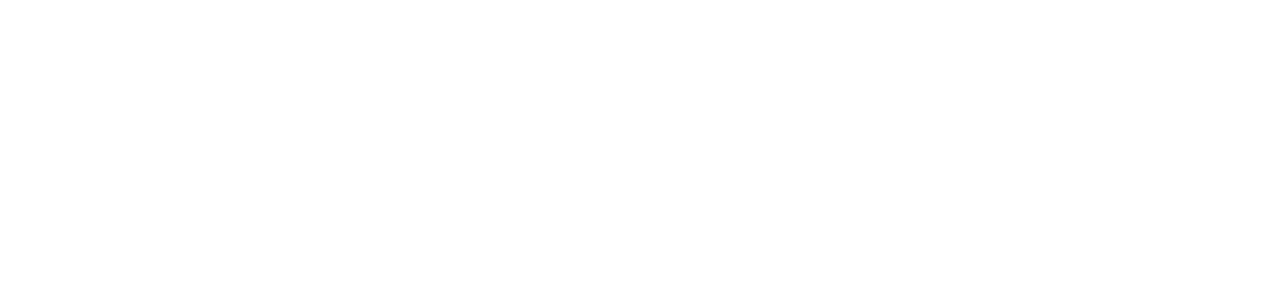
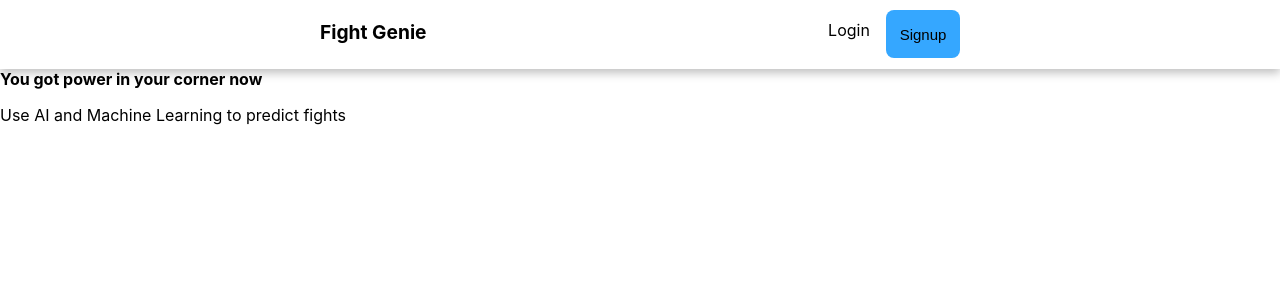
Before and after one commit to THEODOREALO/fight-genie, a React (Create React App) app in the folder my-app/: page / in a window 1280 px wide. Shown: the top 300 px of the page. Built offline with nearby package versions, Linux system fonts and the light colour scheme.

Commit message:
navbar added but still need to style home

```diff
--- a/my-app/src/App.js
+++ b/my-app/src/App.js
@@ -1,6 +1,13 @@
+import Navbar from "./components/navbar";
 function App() {
   return (
-    <div></div>
+    <div>
+      <Navbar></Navbar>
+      <div id="body">
+        <b>You got power in your corner now</b>
+        <p>Use AI and Machine Learning to predict fights</p>
+      </div>
+    </div>
   );
 }
 
```
